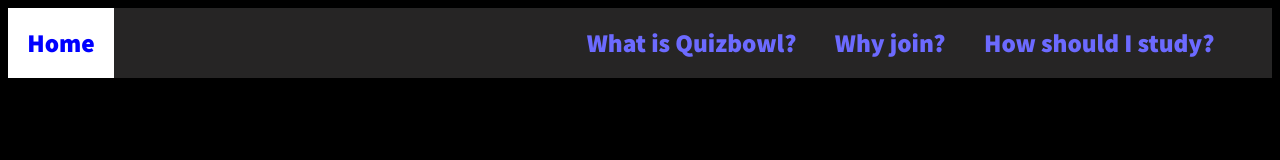
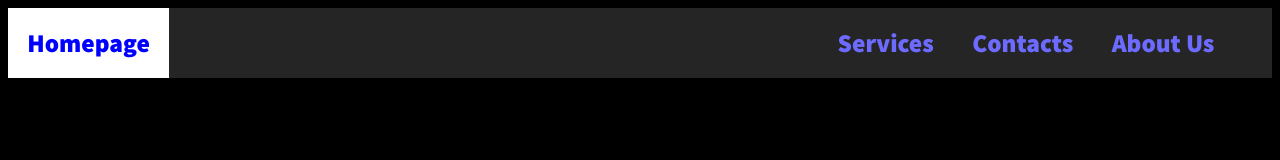
Before and after one commit to EshaanSombhatta/myfirstwebsite, a plain HTML site: page how.html in a window 1280 px wide. Drawn offline with Linux system fonts and the light colour scheme.

Commit message:
Update how.html

```diff
--- a/how.html
+++ b/how.html
@@ -10,11 +10,11 @@
   </head>
   <body>
     <ul class="navbar">
-      <li><a href="index.html" class="active">Home</a></li>
-      <li><a href="what.html" class="notactive"></a></li>
-      <li><a href="what.html" class="notactive">How should I study?</a></li>
-      <li><a href="why.html" class="notactive">Why join?</a></li>
-      <li><a href="how.html" class="notactive">What is Quizbowl?</a></li>
+      <li><a href="index.html" id="nav" class="active">Homepage</a></li>
+      <li><a href="what.html" id="nav" class="notactive"></a></li>
+      <li><a href="what.html" id="nav" class="notactive">About Us</a></li>
+      <li><a href="why.html" id="nav" class="notactive">Contacts</a></li>
+      <li><a href="how.html" id="nav" class="notactive">Services</a></li>
 
     </ul>
   </body>
```
